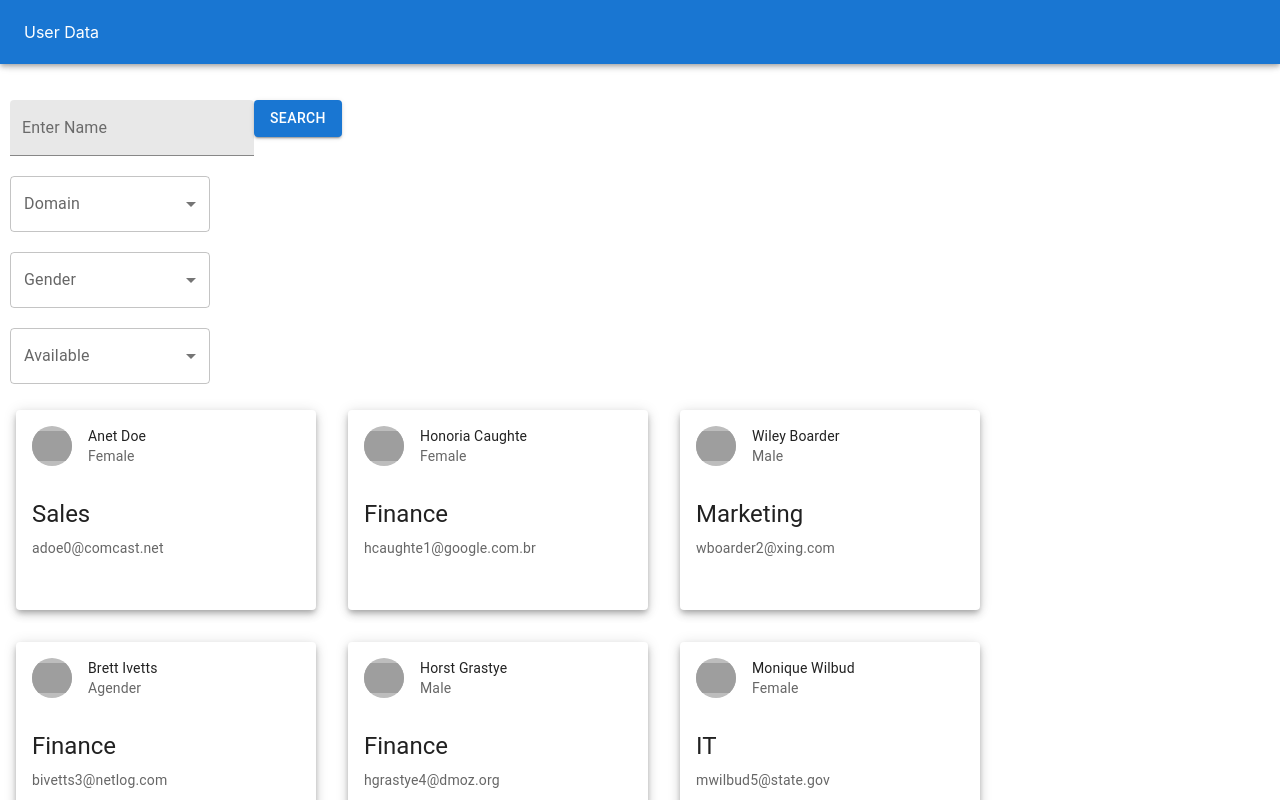
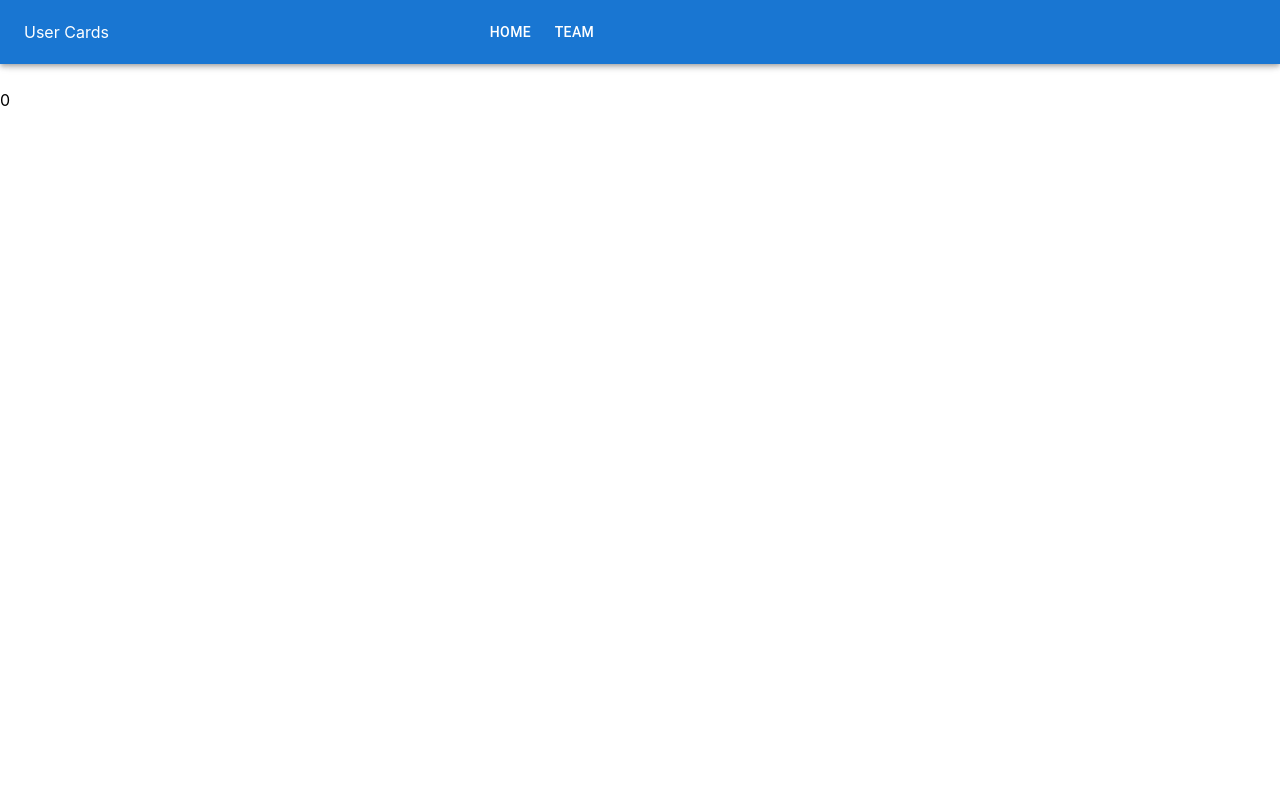
Before and after one commit to tabhi26/usercards, a React (Create React App) app: page /team in a window 1280 px wide. Shown: the top 800 px of the page. Built offline with nearby package versions, Linux system fonts and the light colour scheme; grey boxes are pictures that could not be loaded.

Commit message:
team creation added

```diff
--- a/package.json
+++ b/package.json
@@ -14,6 +14,7 @@
     "react": "^18.2.0",
     "react-dom": "^18.2.0",
     "react-redux": "^8.0.2",
+    "react-router-dom": "^6.4.0",
     "react-scripts": "5.0.1",
     "web-vitals": "^2.1.4"
   },
--- a/src/App.js
+++ b/src/App.js
@@ -4,10 +4,13 @@ import { useDispatch } from 'react-redux';
 import  { getData, setData } from './redux/userSlice';
 import userData from './data/MOCK_DATA.json'
 import { useEffect } from 'react';
-import { AppBar, Toolbar } from '@mui/material';
+import { AppBar, Button, Toolbar } from '@mui/material';
+import Team from './components/Team';
+import { Routes, Route, useNavigate } from "react-router-dom";
 
 function App() {
   const dispatch = useDispatch();
+  const navigate = useNavigate();
 
   useEffect(()=> {
       dispatch(setData(userData));
@@ -16,9 +19,16 @@ function App() {
   return (
     <>
       <AppBar>
-        <Toolbar>User Data</Toolbar>
+        <Toolbar>
+        User Cards
+        <Button sx={{color: "white", marginLeft: "30%"}} onClick={()=> {navigate("/")}}>Home</Button>
+        <Button sx={{color: "white"}} variant='text' onClick={()=> {navigate("/team")}}>Team</Button>
+        </Toolbar>
       </AppBar>
-      <Home />
+      <Routes>
+        <Route exact path="/" element={<Home />}></Route>
+        <Route exact path="/team" element={<Team />}></Route>
+      </Routes>
     </>
   );
 }
--- a/src/components/Card.js
+++ b/src/components/Card.js
@@ -2,11 +2,19 @@ import * as React from "react";
 import Card from "@mui/material/Card";
 import CardContent from "@mui/material/CardContent";
 import Typography from "@mui/material/Typography";
-import { Avatar, CardActionArea, CardHeader, CardMedia } from "@mui/material";
+import { Avatar, Button, CardActionArea, CardHeader, CardMedia } from "@mui/material";
+import { useDispatch, useSelector } from "react-redux";
+import { addToTeam } from "../redux/userSlice";
 
 const Cards = ({user}) => {
+  const dispatch = useDispatch();
+  const team = useSelector((state)=> state.user.team);
+
+  const handleClick = (user) => {
+    dispatch(addToTeam(user));
+  }
   return (
-    <Card sx={{ height: 200, width: 300, boxShadow: 5, margin: 2 }}>
+    <Card sx={{ height: 220, width: 300, boxShadow: 5, margin: 2 }}>
       <CardActionArea>
         <CardHeader
             avatar={
@@ -39,6 +47,8 @@ const Cards = ({user}) => {
           </Typography>
         </CardContent>
       </CardActionArea>
+        {(user.available && !team.department.includes(user.domain)) ?
+        (<Button sx={{marginLeft: "70%"}} variant="contained" onClick={()=> {handleClick(user)}}>Add</Button>) : ""}
     </Card>
   );
 };
--- /dev/null
+++ b/src/components/Team.js
@@ -0,0 +1,21 @@
+import React from 'react';
+import { useSelector } from 'react-redux';
+import Cards from './Card';
+import './Home.css';
+
+function Team(props) {
+    const team = useSelector((state)=> state.user.team);
+    console.log("team", team);
+
+    return (
+        <div style={{marginTop: "7%"}} className='box'>
+        { team.members.length &&
+            team.members.map((member)=> {
+                return <Cards key={member.id} user={member} />
+            })
+        }
+        </div>
+    );
+}
+
+export default Team;
--- a/src/index.js
+++ b/src/index.js
@@ -4,12 +4,15 @@ import './index.css';
 import App from './App';
 import { store } from './redux/store'
 import { Provider } from 'react-redux'
+import { BrowserRouter } from 'react-router-dom';
 
 const root = ReactDOM.createRoot(document.getElementById('root'));
 root.render(
   <React.StrictMode>
     <Provider store={store}>
-      <App />
+      <BrowserRouter>
+        <App />
+      </BrowserRouter>
     </Provider>
   </React.StrictMode>
 );
--- a/src/redux/userSlice.js
+++ b/src/redux/userSlice.js
@@ -2,7 +2,11 @@ import { createSlice } from '@reduxjs/toolkit'
 
 const initialState = {
   data : [],
-  pageData: []
+  pageData: [],
+  team : {
+    department: [],
+    members: []
+  }
 }
 
 export const userSlice = createSlice({
@@ -40,11 +44,16 @@ export const userSlice = createSlice({
       state.pageData = state.data.filter((user) => {
         return user.available === action.payload;
       })
+    },
+    addToTeam :(state, action) => {
+      const user = action.payload;
+      state.team.members.push(user);
+      state.team.department.push(user.domain);
     }
   },
 })
 
 // Action creators are generated for each case reducer function
-export const { setData, getData, setPageData, domainFilter, genderFilter, availableFilter } = userSlice.actions
+export const { setData, getData, setPageData, domainFilter, genderFilter, availableFilter, addToTeam } = userSlice.actions
 
 export default userSlice.reducer
```
Also changed, not shown: 1 other file (tests, documents, lock files or other folders).
